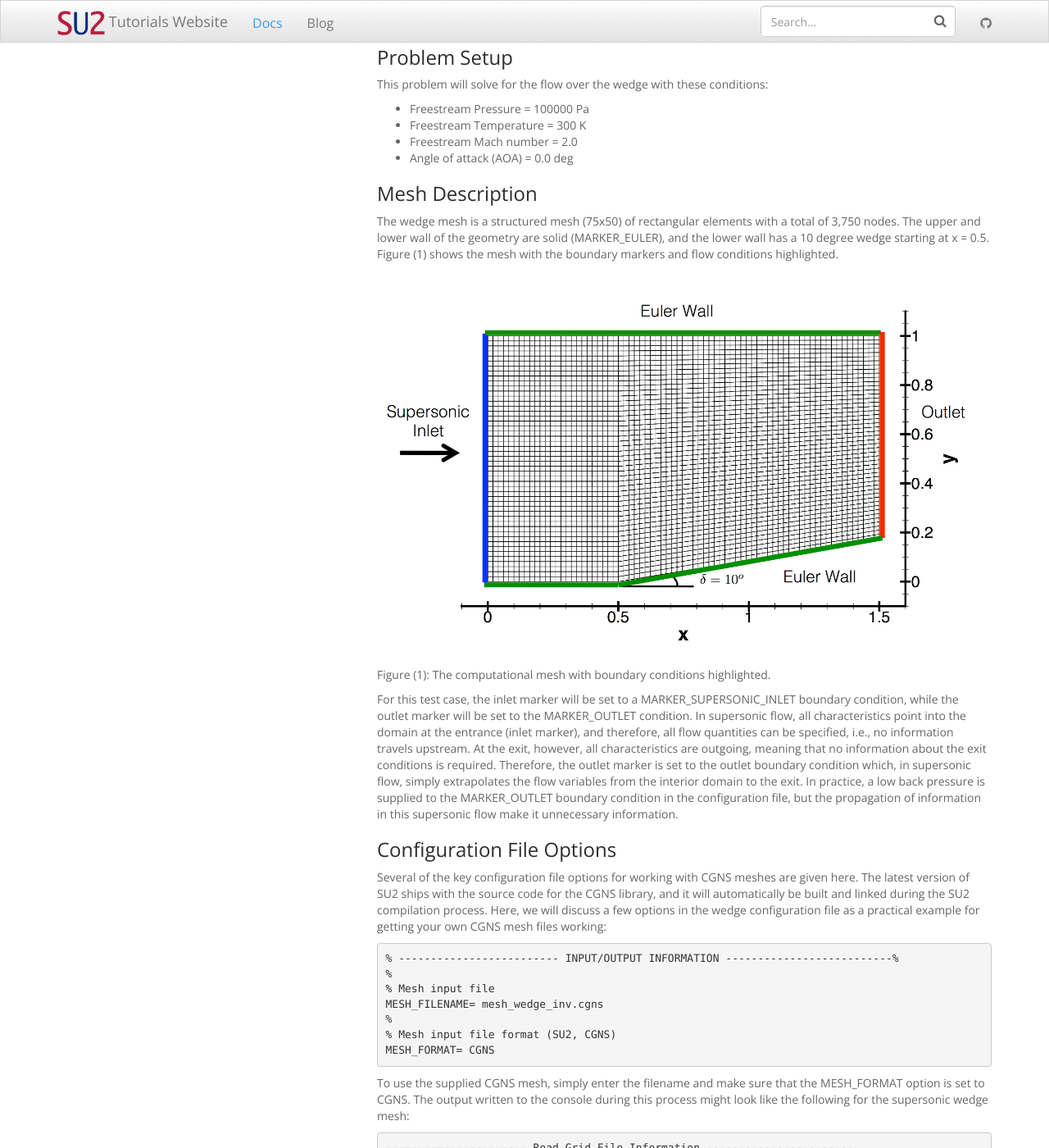
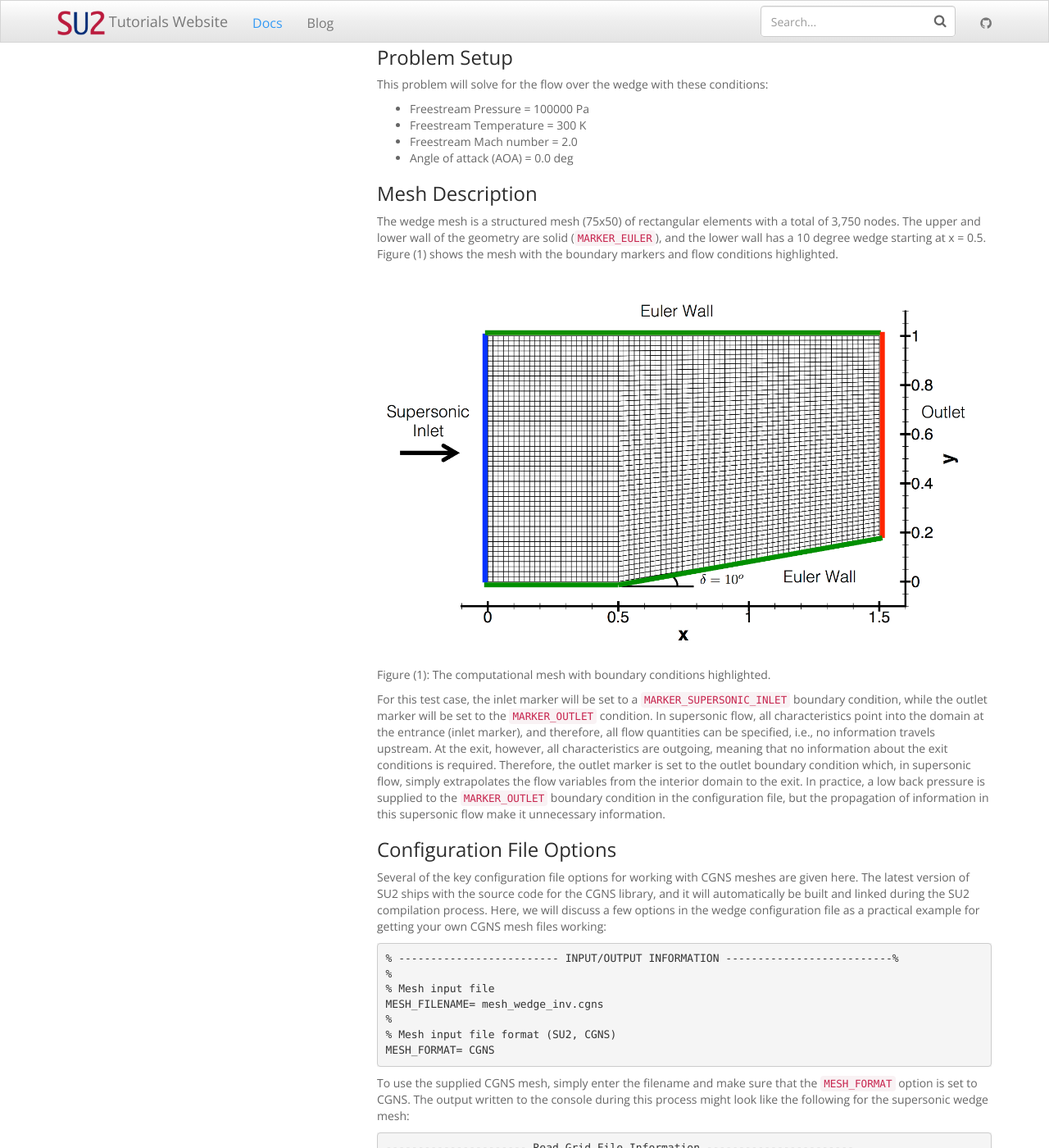
Before and after one commit to tdunning/Tutorials, a Jekyll site: the page built from _docs/basic_features/Inviscid_Wedge.md, in a window 1280 px wide and 1400 px high, scrolled down 1292 px. Shown: the whole window at 82% size. Built offline with Jekyll 4.4.1, drawn with Linux system fonts in a browser that asks for light colours; nearby versions of some CDN libraries; comment, search, counter and statistics services are not loaded; some of the changed text lies outside the part shown.

Commit message:
Update Inviscid_Wedge.md

````diff
--- a/_docs/basic_features/Inviscid_Wedge.md
+++ b/_docs/basic_features/Inviscid_Wedge.md
@@ -38,12 +38,12 @@ This problem will solve for the flow over the wedge with these conditions:
 
 ### Mesh Description
 
-The wedge mesh is a structured mesh (75x50) of rectangular elements with a total of 3,750 nodes. The upper and lower wall of the geometry are solid (MARKER_EULER), and the lower wall has a 10 degree wedge starting at x = 0.5. Figure (1) shows the mesh with the boundary markers and flow conditions highlighted.
+The wedge mesh is a structured mesh (75x50) of rectangular elements with a total of 3,750 nodes. The upper and lower wall of the geometry are solid (`MARKER_EULER`), and the lower wall has a 10 degree wedge starting at x = 0.5. Figure (1) shows the mesh with the boundary markers and flow conditions highlighted.
 
 ![Wedge Mach](../../Inviscid_Wedge/images/wedge_mesh_bcs.png)
 Figure (1): The computational mesh with boundary conditions highlighted.
 
-For this test case, the inlet marker will be set to a MARKER_SUPERSONIC_INLET boundary condition, while the outlet marker will be set to the MARKER_OUTLET condition. In supersonic flow, all characteristics point into the domain at the entrance (inlet marker), and therefore, all flow quantities can be specified, i.e., no information travels upstream. At the exit, however, all characteristics are outgoing, meaning that no information about the exit conditions is required. Therefore, the outlet marker is set to the outlet boundary condition which, in supersonic flow, simply extrapolates the flow variables from the interior domain to the exit. In practice, a low back pressure is supplied to the MARKER_OUTLET boundary condition in the configuration file, but the propagation of information in this supersonic flow make it unnecessary information.
+For this test case, the inlet marker will be set to a `MARKER_SUPERSONIC_INLET` boundary condition, while the outlet marker will be set to the `MARKER_OUTLET` condition. In supersonic flow, all characteristics point into the domain at the entrance (inlet marker), and therefore, all flow quantities can be specified, i.e., no information travels upstream. At the exit, however, all characteristics are outgoing, meaning that no information about the exit conditions is required. Therefore, the outlet marker is set to the outlet boundary condition which, in supersonic flow, simply extrapolates the flow variables from the interior domain to the exit. In practice, a low back pressure is supplied to the `MARKER_OUTLET` boundary condition in the configuration file, but the propagation of information in this supersonic flow make it unnecessary information.
 
 ### Configuration File Options
 
@@ -57,7 +57,7 @@ MESH_FILENAME= mesh_wedge_inv.cgns
 % Mesh input file format (SU2, CGNS)
 MESH_FORMAT= CGNS
 ```
-To use the supplied CGNS mesh, simply enter the filename and make sure that the MESH_FORMAT option is set to CGNS. The output written to the console during this process might look like the following for the supersonic wedge mesh:
+To use the supplied CGNS mesh, simply enter the filename and make sure that the `MESH_FORMAT` option is set to CGNS. The output written to the console during this process might look like the following for the supersonic wedge mesh:
 ```
 ---------------------- Read Grid File Information -----------------------
 Reading the CGNS file: mesh_wedge_inv.cgns.
@@ -90,7 +90,7 @@ Two dimensional problem.
 ```
 SU2 prints out information on the CGNS mesh including the filename, the number of points, and the number of elements. Another useful piece of information is the listing of the sections within the mesh. These descriptions give the type of elements for the section as well as any name given to it. For instance, when the inlet boundary information is read, SU2 prints "Loading section inlet of element type Line" to the console. This information can be used to verify that your mesh is being read correctly, or to help you remember, or even learn for the first time, the names for each of the boundary markers.
 
-A converter for creating .su2 meshes from CGNS meshes is built directly into SU2_DEF, along with many other facilities for manipulating and deforming grids (e.g., scaling, translating, rotating). First, we set several options that are used by SU2_DEF in order to convert the mesh. We will take advantage of the SCALE capability (DV_KIND) while setting the scale factor 1.0 in the DV_VALUE option. List *all* of the markers within the mesh in DV_MARKER option in order to perform a direct scaling of the mesh, i.e., every grid point location will be multiplied by the scaling factor in all dimensions. This will result in a 1-to-1 conversion of the mesh from the CGNS format to the SU2 native format, and the same process can be used to scale any mesh:
+A converter for creating .su2 meshes from CGNS meshes is built directly into SU2_DEF, along with many other facilities for manipulating and deforming grids (e.g., scaling, translating, rotating). First, we set several options that are used by SU2_DEF in order to convert the mesh. We will take advantage of the `SCALE` capability (`DV_KIND`) while setting the scale factor 1.0 in the `DV_VALUE` option. List *all* of the markers within the mesh in `DV_MARKER` option in order to perform a direct scaling of the mesh, i.e., every grid point location will be multiplied by the scaling factor in all dimensions. This will result in a 1-to-1 conversion of the mesh from the CGNS format to the SU2 native format, and the same process can be used to scale any mesh:
 ```
 % ----------------------- DESIGN VARIABLE PARAMETERS --------------------------%
 %
@@ -142,8 +142,8 @@ You will now have a new mesh in the current working directory named "mesh_out.su
 ### Running SU2
 
 The wedge simulation is small and will execute quickly on a single workstation or laptop, and this case will be run in serial. To run this test case, follow these steps at a terminal command line:
- 1. Move to the directory containing the config file (inv_wedge_HLLC.cfg) and the mesh file (mesh_wedge_inv.cgns). Make sure that the SU2 tools were compiled with CGNS support, installed, and that their install location was added to your path.
- 2. Run the executable by entering `$ SU2_CFD inv_wedge_HLLC.cfg' at the command line.
+ 1. Move to the directory containing the config file ([inv_wedge_HLLC.cfg](../../Inviscid_Wedge/inv_wedge_HLLC.cfg)) and the mesh file ([mesh_wedge_inv.cgns](../../Inviscid_Wedge/mesh_wedge_inv.cgns)). Make sure that the SU2 tools were compiled with CGNS support, installed, and that their install location was added to your path.
+ 2. Run the executable by entering `SU2_CFD inv_wedge_HLLC.cfg` at the command line.
  3. SU2 will print residual updates with each iteration of the flow solver, and the simulation will finish after reaching the specified convergence criteria.
  4. Files containing the results will be written upon exiting SU2. The flow solution can be visualized in ParaView (.vtk) or Tecplot (.dat). The output format is specified in the config file.
 
````
